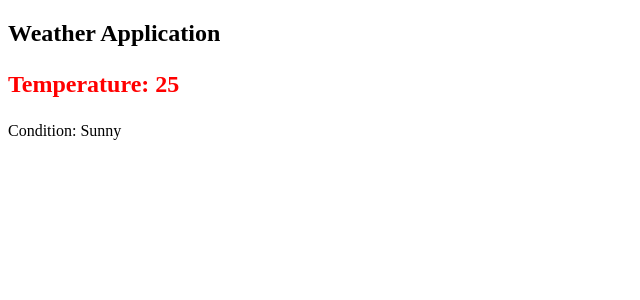
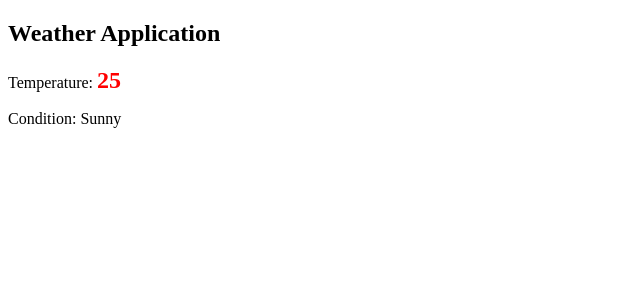
Before and after one commit to acciojob/conditional-weather-report-seekernothing, a React app: page / in a window 1280 px wide. Shown: the top 300 px of the page, without its empty margins (0-640 px from the left). Built offline with nearby package versions, Linux system fonts and the light colour scheme.

Commit message:
corrected cypress error

```diff
--- a/src/components/WeatherDisplay.js
+++ b/src/components/WeatherDisplay.js
@@ -3,14 +3,20 @@ import React from "react";
 const WeatherDisplay = ({ weather }) => {
   const { temperature, condition } = weather;
   const style = {
-    color: temperature > 20 ? "Red" : "blue",
+    color: temperature > 20 ? "red" : "blue", // Fixed color issue
     fontSize: "24px",
     fontWeight: "bold",
   };
+
   return (
     <div>
-      <p style={style}>Temperature: {temperature}</p>
-      <p>Condition: {condition}</p>
+      <p>
+        Temperature: <span style={style}>{temperature}</span>{" "}
+        {/* Fixed span issue */}
+      </p>
+      <p>
+        Condition: <span>{condition}</span> {/* Added span here */}
+      </p>
     </div>
   );
 };
```
